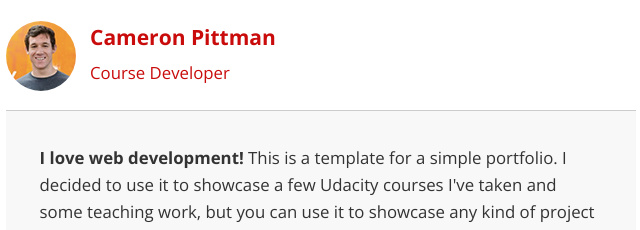
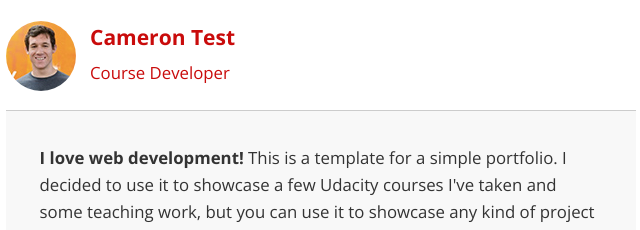
Before and after one commit to gakf38/gakf38.github.io, a plain HTML site: page portfolio/index.html in a window 1280 px wide. Shown: the top 230 px of the page, 319-959 px from the left. Drawn offline with nearby package versions, Linux system fonts and the light colour scheme.

Commit message:
test
test

```diff
--- a/portfolio/index.html
+++ b/portfolio/index.html
@@ -81,7 +81,7 @@
   <body>
     <header>
       <a href="/"><img src="img/profilepic.jpg"></a>
-      <p>Cameron Pittman<br><span>Course Developer</span></p>
+      <p>Cameron Test<br><span>Course Developer</span></p>
     </header>
 
     <div class="container">
```
